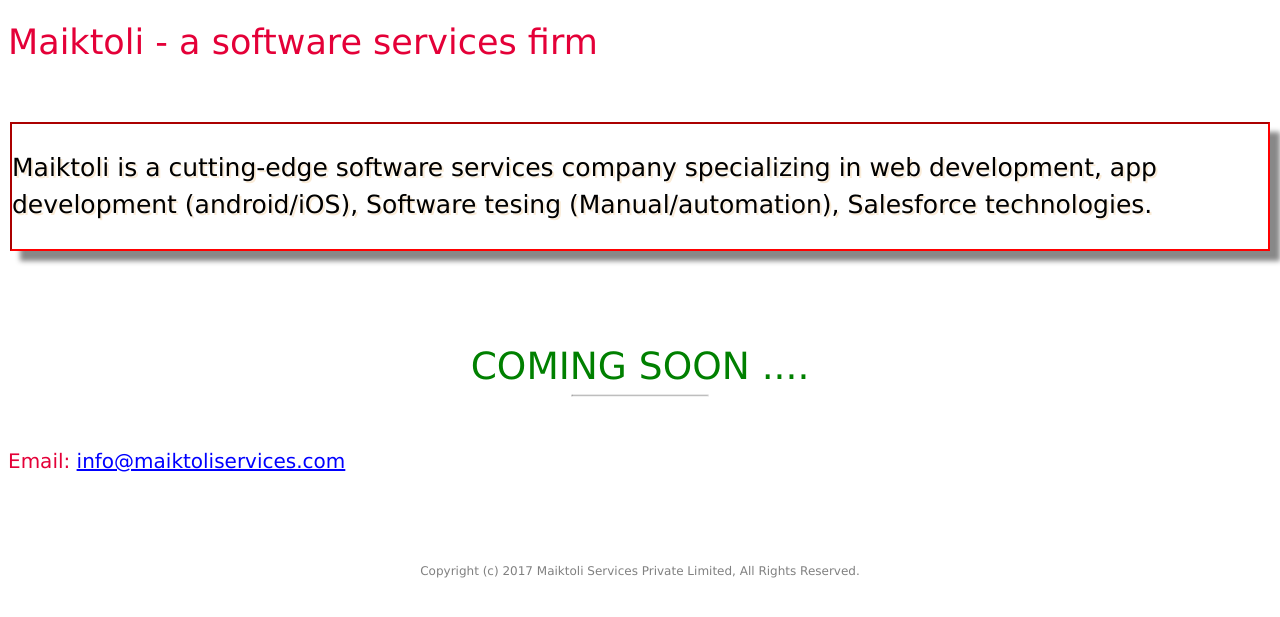
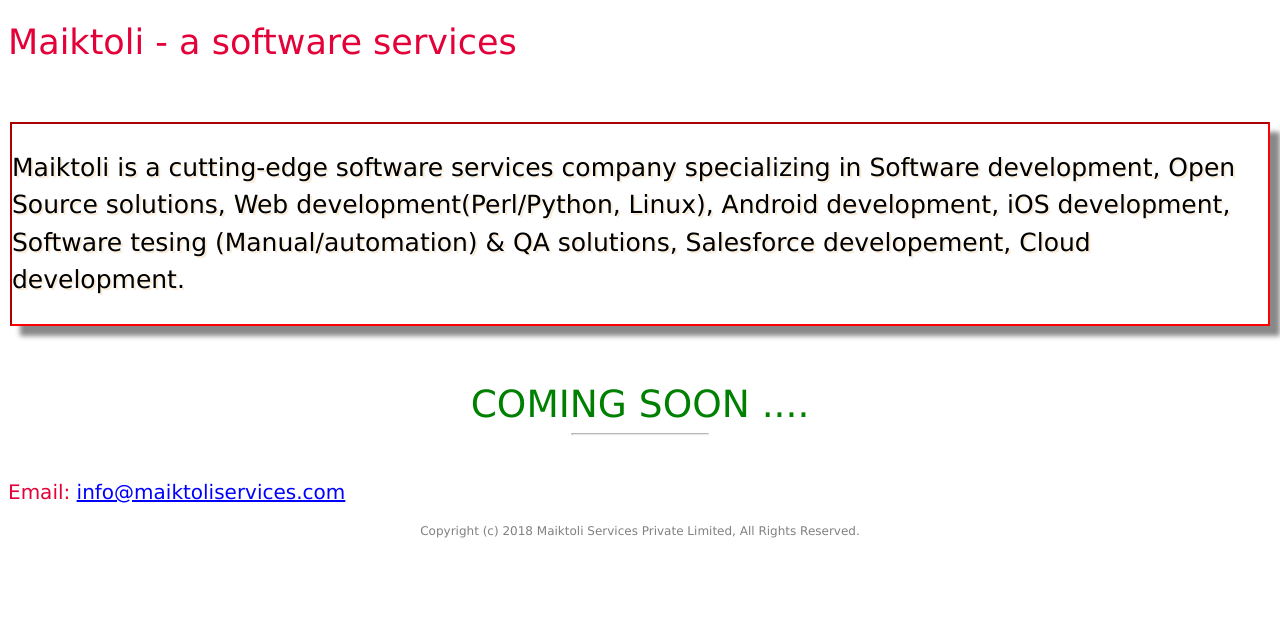
Before and after one commit to ppant/maiktoliservices.com, a plain HTML site: page index.html in a window 1280 px wide. Shown: the part 263-880 px from the top of the page. After the commit the page ends 855 px from the top, so only its background shows below. Drawn offline with Linux system fonts and the light colour scheme; a script that the page names is missing.

Commit message:
Copyright year change

```diff
--- a/index.html
+++ b/index.html
@@ -6,6 +6,7 @@
 	<link href="css/main.css" rel="stylesheet" type="text/css" />
 	<script type="text/javascript" src="js/timer.js"></script>
 
+
 </head>
 <body class="maik_body">
 <div class="maik_bgimg">
@@ -13,26 +14,27 @@
 <img alt="Maiktoli" src="img/logo.jpeg" />
 </div>
 <div class="maik_tagline">
-<h2>Maiktoli - a software services firm</h2>
+<h2>Maiktoli - a software services</h2>
 <p>&nbsp;</p>
 </div>
 <div class="maik_heading">
-<p>Maiktoli is a cutting-edge software services company specializing in web development, app development (android/iOS), Software tesing (Manual/automation), Salesforce technologies. </p>
+<p>Maiktoli is a cutting-edge software services company specializing in Software development, Open Source solutions, Web development(Perl/Python, Linux), Android development, iOS development, Software tesing (Manual/automation) & QA solutions, Salesforce developement, Cloud development. </p>
 </div>
 <div class="middle">
     <h1>COMING SOON ....</h1>
     <hr>
-    <p id="timer"></p>
+    <!-- <p id="timer"></p> -->
   </div>
-<p>&nbsp;</p><p>&nbsp;</p><p>&nbsp;</p>
+<p>&nbsp;</p><p>&nbsp;</p>
+
+
 <p>&nbsp;</p>
 <div class="maik_contact">
 <p>Email:&nbsp;<a href="mailto:info@maiktoliservices.com">info@maiktoliservices.com</a></p>
 </div>
 </div>
-<p>&nbsp;</p><p>&nbsp;</p>
 <div class="maik_copyright_message">
-Copyright (c) 2017 Maiktoli Services Private Limited, All Rights Reserved.
+Copyright (c) 2018 Maiktoli Services Private Limited, All Rights Reserved.
 </div>
 </body>
 </html>
```
